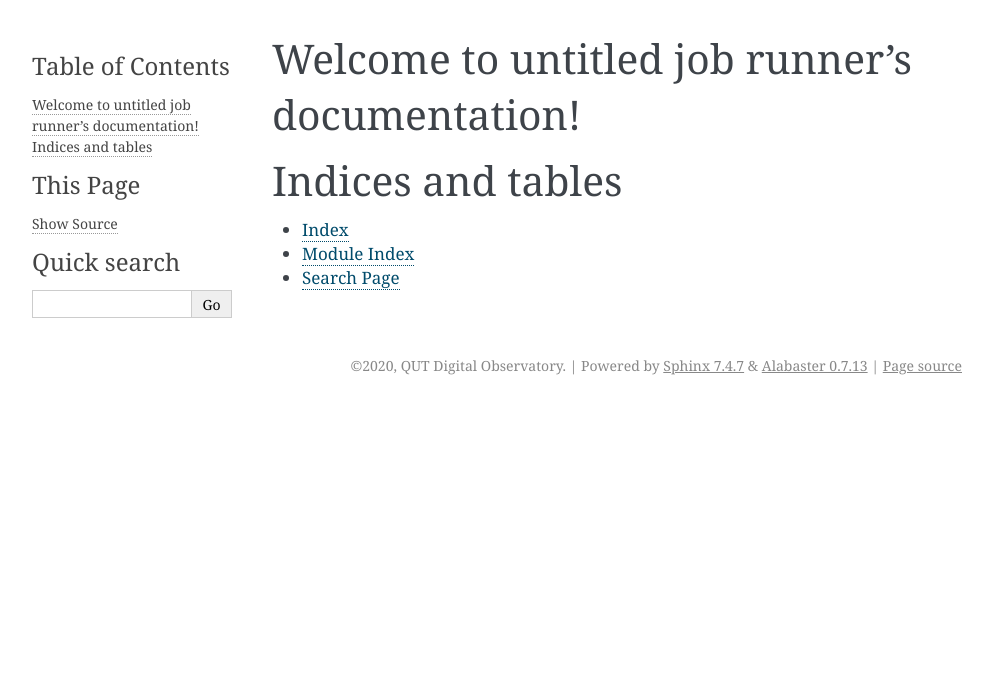
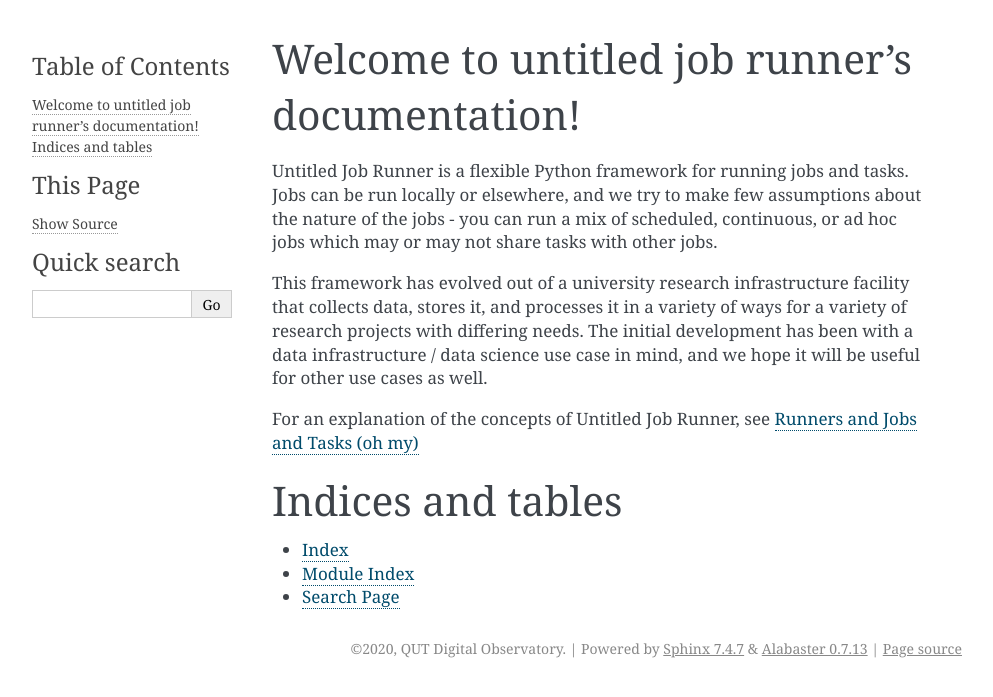
Before and after one commit to QUT-Digital-Observatory/untitled_job_runner, a Sphinx documentation site: the page built from docs/index.rst, in a window 1280 px wide. Shown: the top 697 px of the page, without its empty margins (148-1141 px from the left). Built offline with Sphinx 7.4.7, drawn with Linux system fonts in a browser that asks for light colours.

Commit message:
Initial rough overview docs
- Adds an intro to the docs
- Adds some super rough overview docs
- Adds a build_docs nox session

```diff
--- a/docs/index.rst
+++ b/docs/index.rst
@@ -1,15 +1,16 @@
-.. untitled job runner documentation master file, created by
-   sphinx-quickstart on Tue Oct 20 11:28:39 2020.
-   You can adapt this file completely to your liking, but it should at least
-   contain the root `toctree` directive.
-
 Welcome to untitled job runner's documentation!
 ===============================================
 
+.. include :: what_is_ujr.rst
+
 .. toctree::
+   :hidden:
    :maxdepth: 2
    :caption: Contents:
 
+   runners_jobs_tasks
+
+For an explanation of the concepts of Untitled Job Runner, see :doc:`runners_jobs_tasks`
 
 
 Indices and tables
--- /dev/null
+++ b/docs/what_is_ujr.rst
@@ -0,0 +1,10 @@
+Untitled Job Runner is a flexible Python framework for running jobs and tasks. Jobs can
+be run locally or elsewhere, and we try to make few assumptions about the nature
+of the jobs - you can run a mix of scheduled, continuous, or ad hoc jobs which may or
+may not share tasks with other jobs.
+
+This framework has evolved out of a university research infrastructure facility that
+collects data, stores it, and processes it in a variety of ways for a variety of
+research projects with differing needs. The initial development has been with
+a data infrastructure / data science use case in mind, and we hope it will be useful
+for other use cases as well.
--- a/noxfile.py
+++ b/noxfile.py
@@ -19,3 +19,9 @@ def test(session):
     session.install("pytest")
     session.install(".")
     session.run("pytest")
+
+
+@nox.session
+def build_docs(session):
+    session.install("sphinx")
+    session.run("sphinx-build", "-b", "html", "docs", "docs/_build")
```
Also changed, not shown: docs/runners_jobs_tasks.rst (added, +39 -0 lines), docs/_images/UJR_runner_loop.svg (added), 1 other file.
